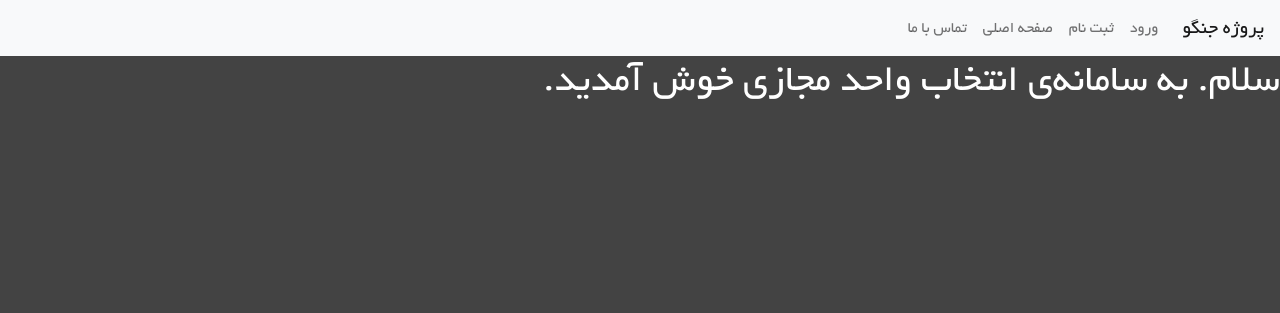
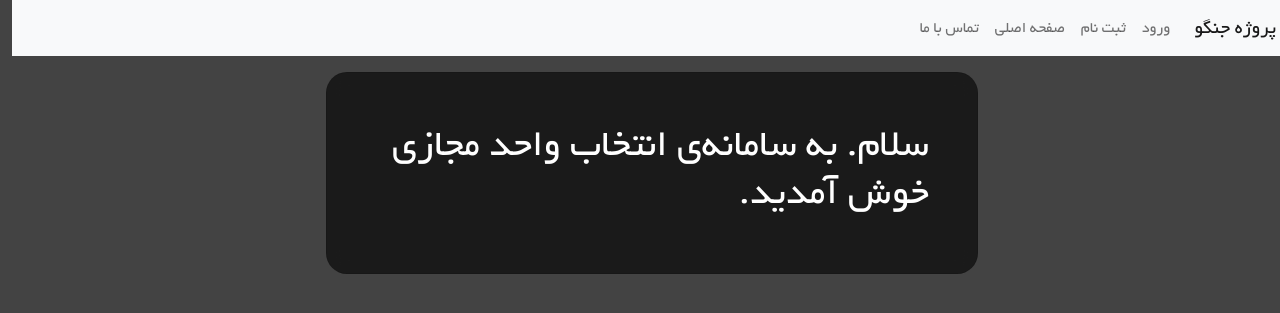
Before and after one commit to kmirzavaziri/dsc-django, a Django app: page / in a window 1280 px wide. Shown: the top 313 px of the page. Run offline with Django 4.2, Linux system fonts and the light colour scheme.

Commit message:
added some style to home

```diff
--- a/templates/pages/home.html
+++ b/templates/pages/home.html
@@ -4,5 +4,9 @@
 {% block title %}{% exp 'home' %}{% endblock %}
 
 {% block content %}
-    <h1>{% exp 'home_page_content' %}</h1>
+    <div class="row justify-content-center">
+        <div class="col-md-6 p-5 mt-3 card">
+            <h1>{% exp 'home_page_content' %}</h1>
+        </div>
+    </div>
 {% endblock %}
```
